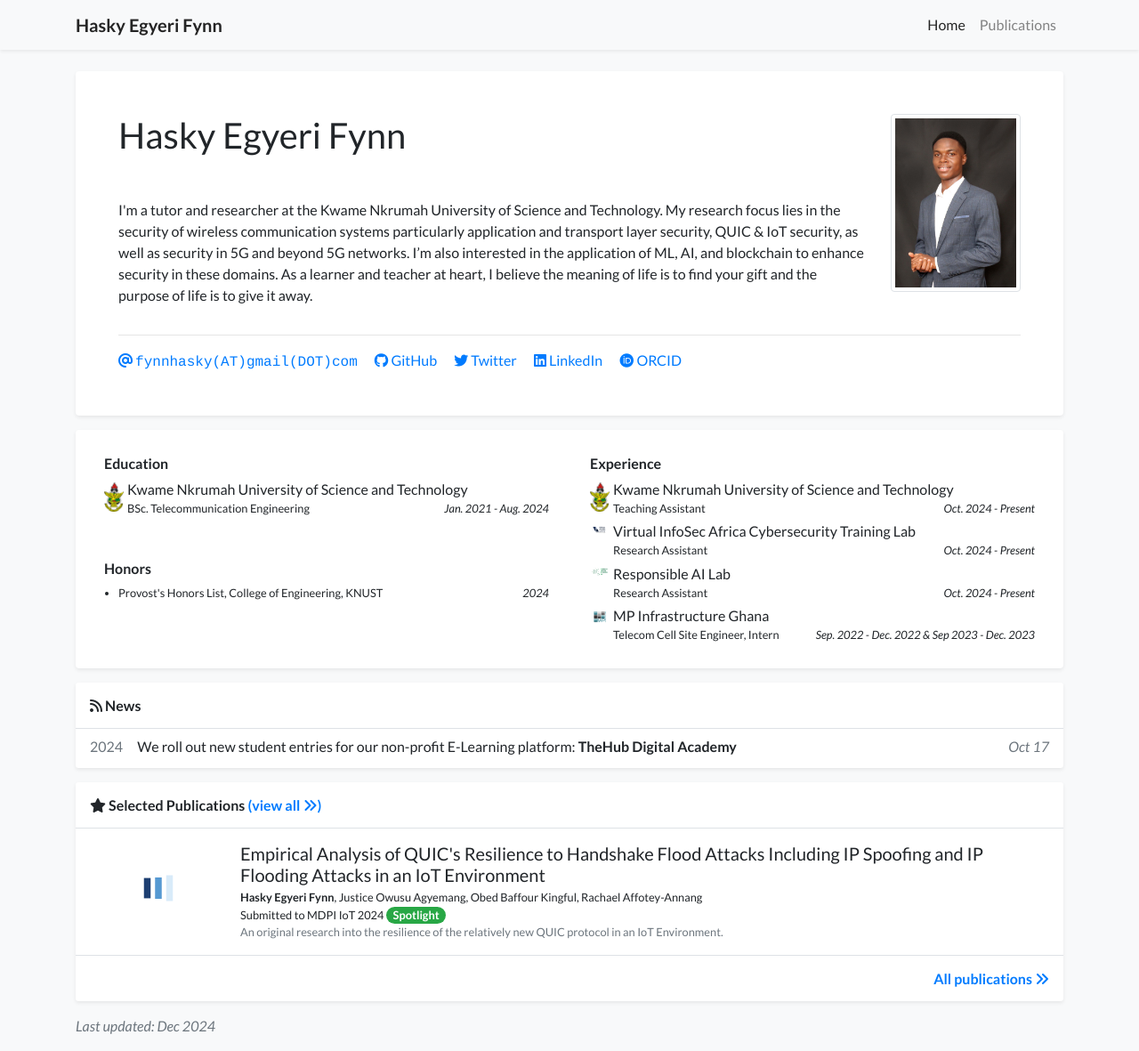
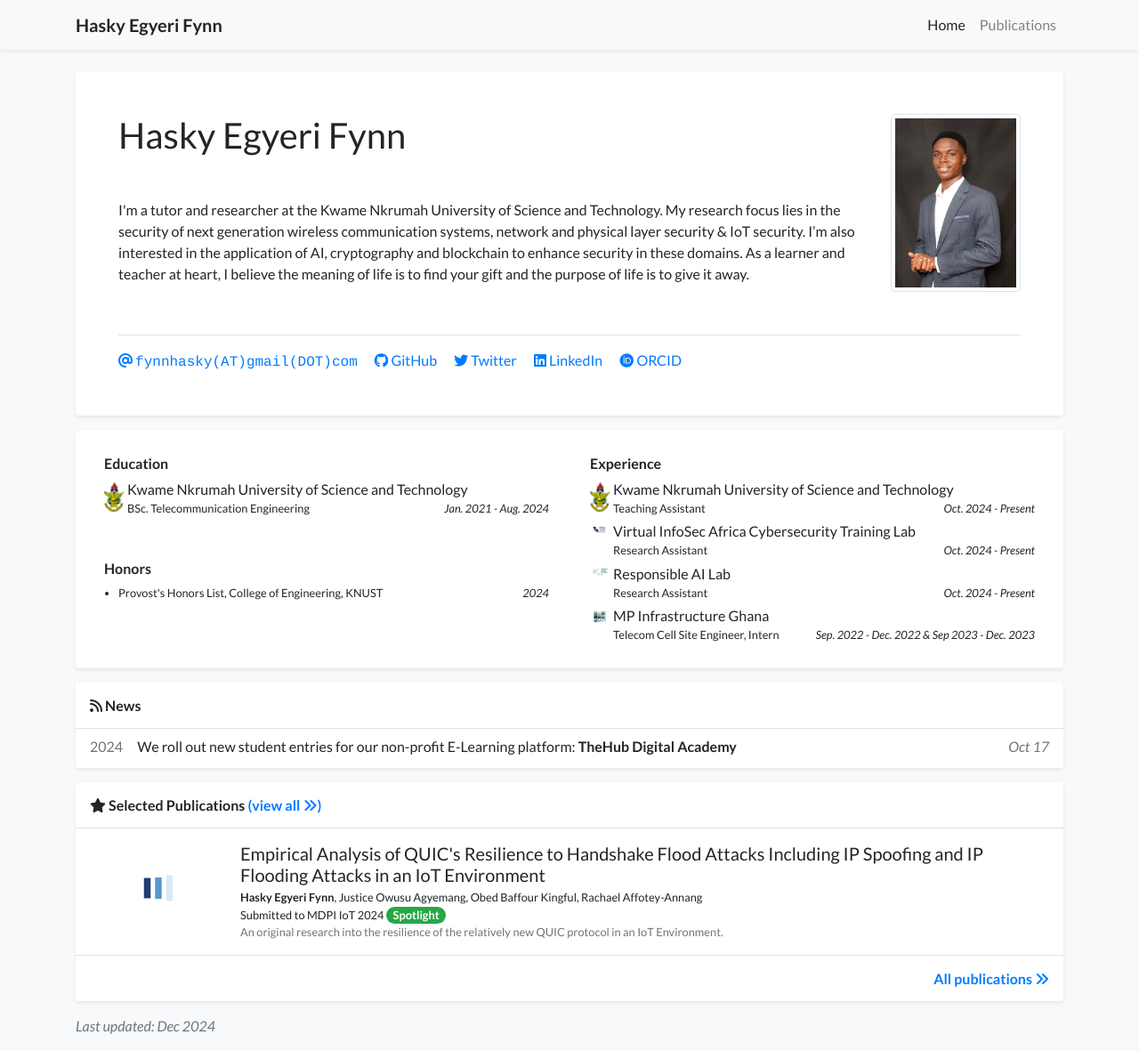
Before and after one commit to HaskyFynn/website, a Jekyll site: the page built from index.html, in a window 1280 px wide and 1181 px high. Shown: the whole window at 89% size. Built offline with Jekyll 4.4.1, drawn with Linux system fonts in a browser that asks for light colours; a style sheet for code colours, icons or effects is not loaded.

Commit message:
Update profile.yml

```diff
--- a/_data/profile.yml
+++ b/_data/profile.yml
@@ -12,7 +12,7 @@ linkedin: hasky-egyeri-fynn
 orcid: 0009-0007-4432-4399
 
 short_bio: >-
-  I'm a tutor and researcher at the Kwame Nkrumah University of Science and Technology. My research focus lies in the security of wireless communication systems particularly application and transport layer security, QUIC & IoT security, as well as security in 5G and beyond 5G networks. I’m also interested in the application of ML, AI, and blockchain to enhance security in these domains. As a learner and teacher at heart, I believe the meaning of life is to find your gift and the purpose of life is to give it away.
+  I'm a tutor and researcher at the Kwame Nkrumah University of Science and Technology. My research focus lies in the security of next generation wireless communication systems, network and physical layer security & IoT security. I’m also interested in the application of AI, cryptography and blockchain to enhance security in these domains. As a learner and teacher at heart, I believe the meaning of life is to find your gift and the purpose of life is to give it away.
 portrait_url: assets/images/photos/portrait.jpg
 
 education:
```
